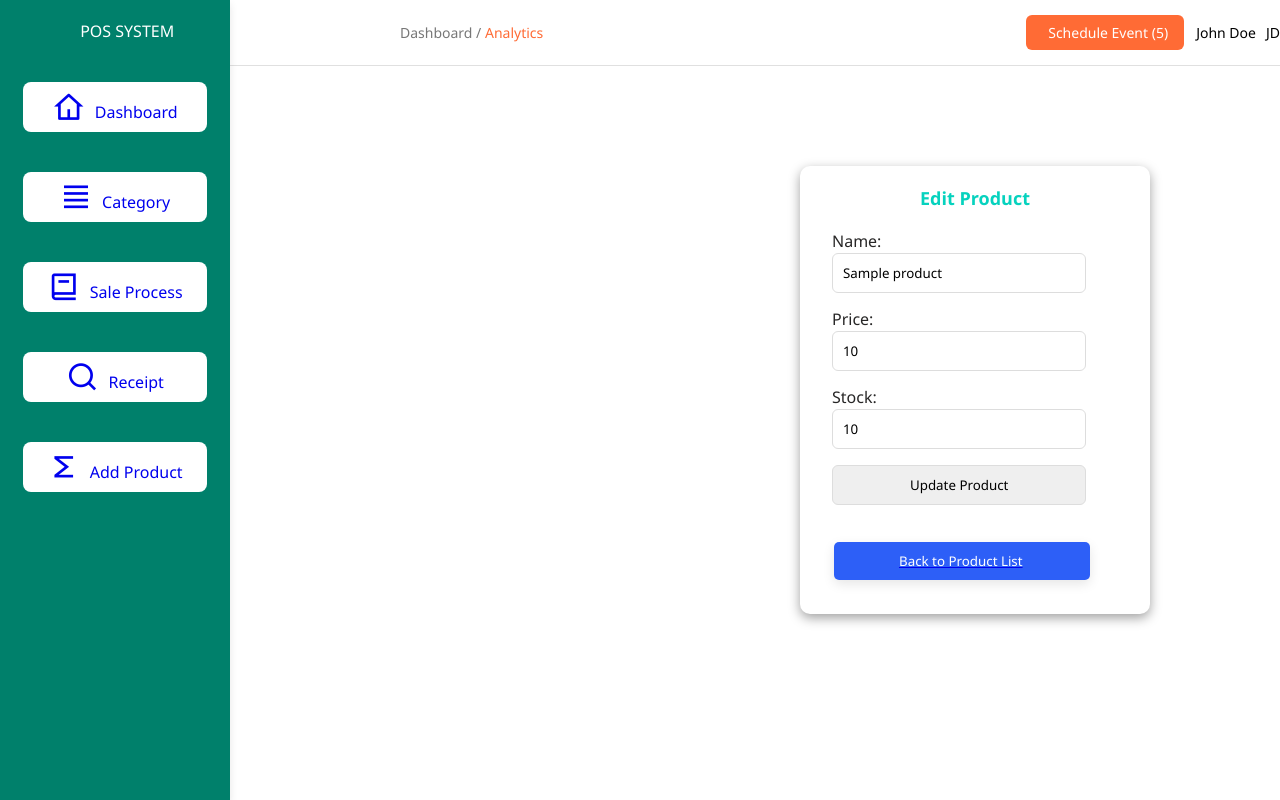
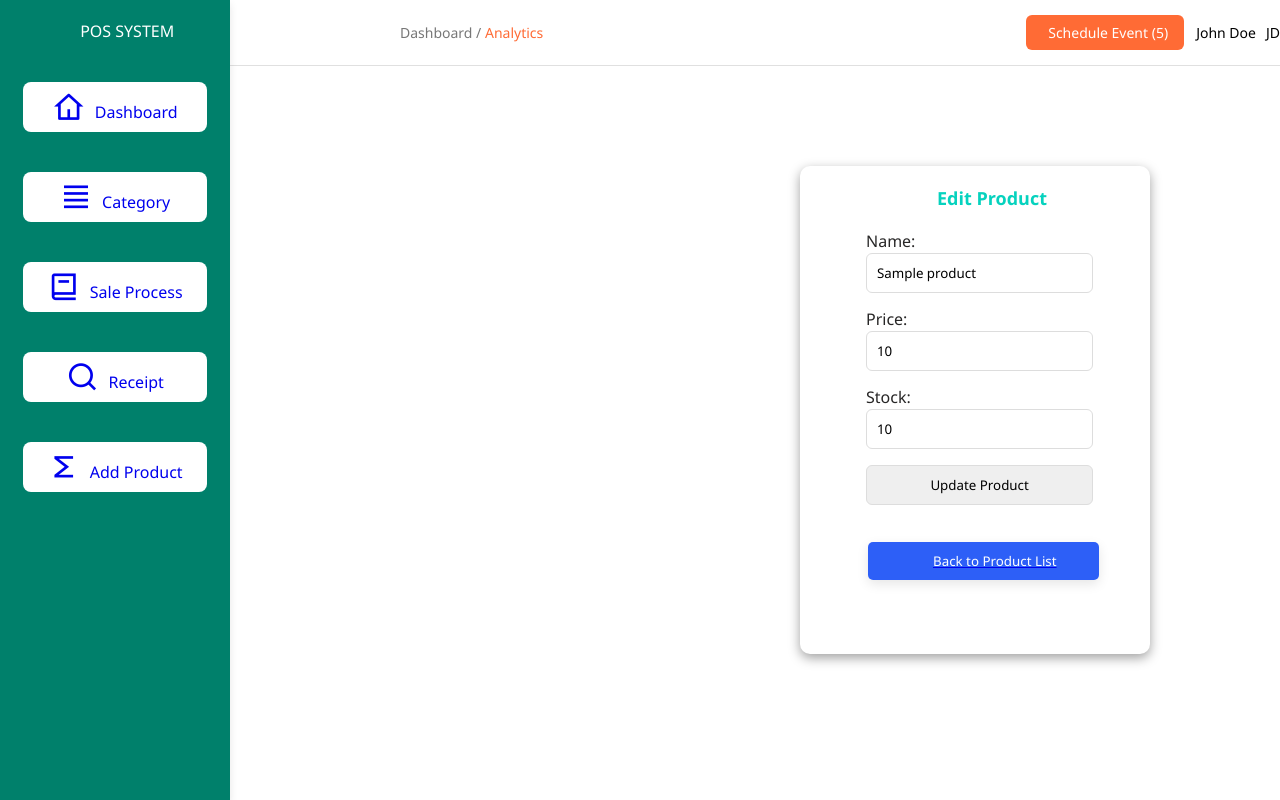
Before and after one commit to Theom-gif/POS_SYSTEM, a Flask app: page /products/edit/1 in a window 1280 px wide. Run offline with Flask 3, Linux system fonts and the light colour scheme; tables that the repository leaves empty or names only in its code hold one stand-in row (values such as "Sample post"); some libraries are stand-ins or nearby versions.

Commit message:
feat: update some code

```diff
--- a/static/style.css
+++ b/static/style.css
@@ -295,8 +295,9 @@
     border-radius: 10px;
     padding-top: 0px;
     box-shadow: 0 4px 12px rgba(0, 0, 0, 0.374);
-    height: 56vh;
+    height: 61vh;
     margin-left: 100vh;
+    padding-left: 34px;
 }
 
 .edit h1 {
```
Also changed, not shown: 1 other file.
